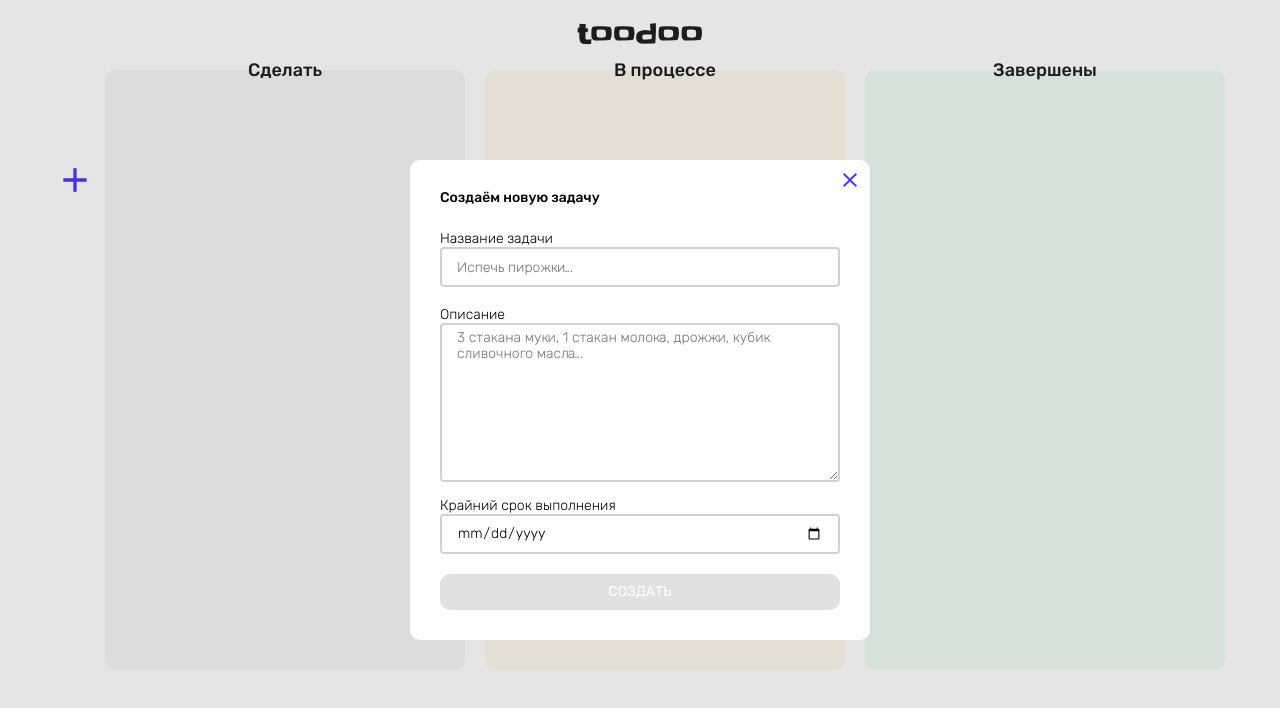
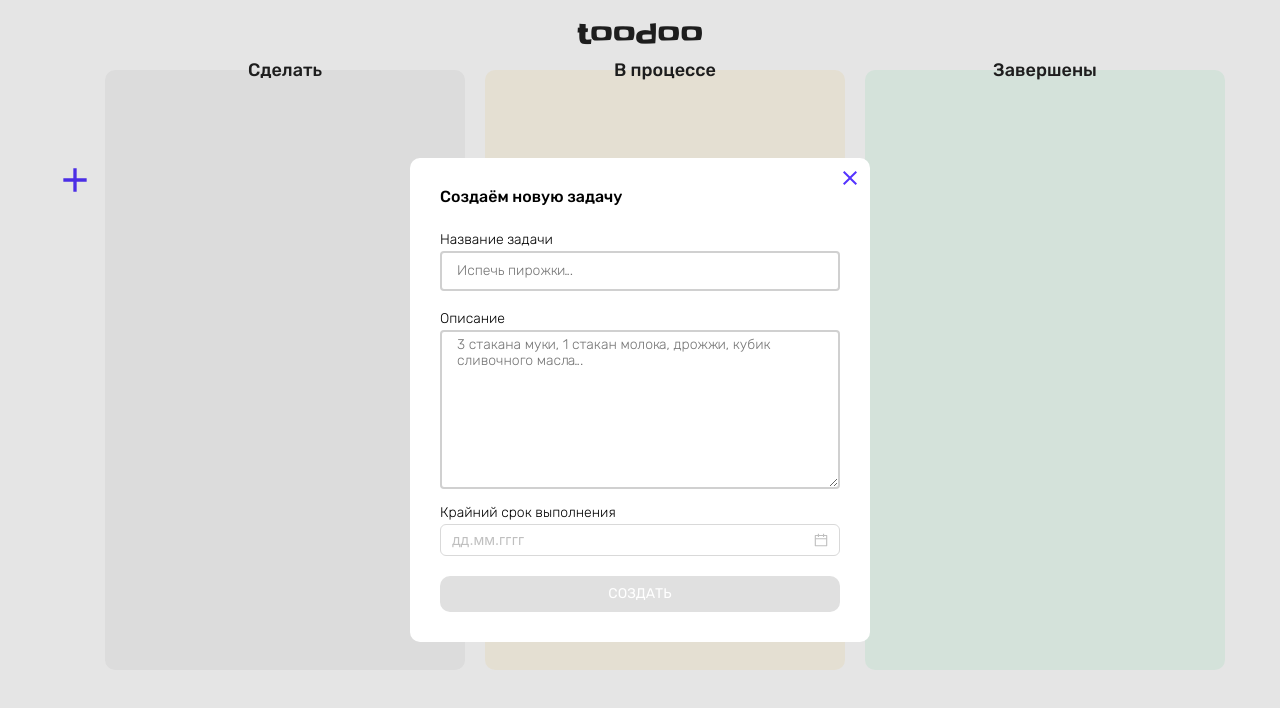
Before and after one commit to Lehano-A/todo, a React (Create React App) app: page / in a window 1280 px wide. Both pictures are taken after a click on the button 75 px from the left and 179 px from the top of the page. Shown: the top 708 px of the page. Built offline with nearby package versions, Linux system fonts and the light colour scheme.

Commit message:
Заменяет нативный инпут с типом даты на библиотечный Mui. Также, переносит заголовок форм в компонент FormTask

```diff
--- a/package.json
+++ b/package.json
@@ -8,9 +8,12 @@
     "@hello-pangea/dnd": "^18.0.1",
     "@mui/material": "^7.0.2",
     "@mui/types": "^7.4.1",
+    "@mui/x-date-pickers": "^8.2.0",
     "@redux-devtools/extension": "^3.3.0",
     "@reduxjs/toolkit": "^2.7.0",
+    "antd": "^5.25.0",
     "cra-template-ts-react-l": "1.4.0",
+    "dayjs": "^1.11.13",
     "react": "^18.3.1",
     "react-dom": "^18.3.1",
     "react-redux": "^9.2.0",
--- a/src/components/DialogAddNewTask/DialogAddNewTask.tsx
+++ b/src/components/DialogAddNewTask/DialogAddNewTask.tsx
@@ -1,6 +1,5 @@
 import React, { forwardRef } from 'react'
 import { useDispatch } from 'react-redux'
-import styled from 'styled-components'
 import uniqid from 'uniqid'
 
 import { closeDialog } from '../../redux/reducers/slices/dialogsSlice'
@@ -8,10 +7,6 @@
 import { TaskType } from '../Main/Task/task.type'
 import Dialog from '../common/Dialog/Dialog'
 import FormTask from '../common/FormTask/FormTask'
-
-const Title = styled('h2')`
-  margin-bottom: 25px;
-`
 
 const DialogAddNewTask = forwardRef(function (_, ref: any) {
   const dispatch = useDispatch()
@@ -40,9 +35,10 @@
       ref={ref}
       handleCloseDialog={handleCloseDialog}
     >
-      <Title>Создаём новую задачу</Title>
-
-      <FormTask handleSubmit={handleCreateNewTask} />
+      <FormTask
+        title='Создаём новую задачу'
+        handleSubmit={handleCreateNewTask}
+      />
     </Dialog>
   )
 })
--- a/src/components/DialogEditTask/DialogEditTask.tsx
+++ b/src/components/DialogEditTask/DialogEditTask.tsx
@@ -39,9 +39,10 @@
       handleCloseDialog={handleCloseDialog}
     >
       <FormTask
+        title='Редактируем задачу'
+        nameButtonSubmit='Обновить'
         valuesForInputs={dialogEditTask.data}
         handleSubmit={handleEditSubmit}
-        nameButtonSubmit='Обновить'
       />
     </Dialog>
   )
--- a/src/components/common/Dialog/Dialog.tsx
+++ b/src/components/common/Dialog/Dialog.tsx
@@ -9,8 +9,9 @@
   padding: 30px;
   min-width: 400px;
   max-width: 600px;
+  overflow: visible;
 
-  :where(& input, & textarea, & label, & div) {
+  :where(& input, & textarea) {
     width: 100%;
   }
 `
@@ -51,7 +52,10 @@
   }
 
   return (
-    <StyledDialog ref={ref}>
+    <StyledDialog
+      ref={ref}
+      id='dialog'
+    >
       <span
         autoFocus
         tabIndex={-1}
--- a/src/components/common/FormTask/FormTask.tsx
+++ b/src/components/common/FormTask/FormTask.tsx
@@ -1,15 +1,25 @@
+import { DatePicker } from 'antd'
+import dayjs, { Dayjs } from 'dayjs'
 import React, { useCallback, useEffect, useState } from 'react'
 import styled from 'styled-components'
 
 import getFormattedDate from '../../../utils/getFormattedDate'
 import { TaskType } from '../../Main/Task/task.type'
 
-const Label = styled('label')`
+const Title = styled('h2')`
+  font-size: 1.6rem;
+  margin-bottom: 25px;
+`
+
+const BoxLabelInput = styled('div')`
   display: flex;
   flex-direction: column;
-  &:not(:last-child) {
+  align-items: start;
   margin-bottom: 20px;
-  }
+`
+
+const Label = styled('label')`
+  margin-bottom: 3px;
 `
 
 const NameTask = styled('input')`
@@ -29,7 +39,8 @@
   }
 `
 
-const Deadline = styled('input')`
+const Deadline = styled(DatePicker)`
+  width: 100%;
   &:focus {
     ${({ theme }) => theme.focus.input};
   }
@@ -57,9 +68,10 @@
   handleSubmit: (e: React.FormEvent<HTMLFormElement>, inputsValues: TaskType) => void
   valuesForInputs?: TaskType
   nameButtonSubmit?: 'Создать' | 'Обновить'
+  title?: string
 }
 
-function FormTask({ handleSubmit, valuesForInputs, nameButtonSubmit = 'Создать' }: FormTaskProps) {
+function FormTask({ handleSubmit, valuesForInputs, title, nameButtonSubmit = 'Создать' }: FormTaskProps) {
   const [inputsValues, setInputsValues] = useState<TaskType>(defaultFormValues)
   const [isDisabledSubmit, setIsDisabledSubmit] = useState(true)
 
@@ -96,6 +108,15 @@
     }))
   }
 
+  function handleDatePick(date: unknown, dateString: string | string[]) {
+    if (!Array.isArray(dateString)) {
+      setInputsValues((prevState) => ({
+        ...prevState,
+        deadline: dateString,
+      }))
+    }
+  }
+
   // обработать сабмит формы
   function handleFormSubmit(e: React.FormEvent<HTMLFormElement>) {
     e.preventDefault()
@@ -103,11 +124,21 @@
     handleSubmit(e, inputsValues)
   }
 
+  // скрыть даты перед сегодняшним днём
+  function disableDateBeforeToday(current: Dayjs): boolean {
+    return current && current < dayjs().endOf('day')
+  }
+
   return (
+    <>
+      {title && <Title>{title}</Title>}
+
       <form onSubmit={handleFormSubmit}>
-      <Label>
-        Название задачи
+        <BoxLabelInput>
+          <Label htmlFor='taskNameInput'>Название задачи </Label>
+
           <NameTask
+            id='taskNameInput'
             required
             maxLength={300}
             name='nameTask'
@@ -115,31 +146,34 @@
             value={inputsValues.nameTask}
             onChange={handleInputValue}
           />
-      </Label>
-
-      <Label>
-        Описание
+        </BoxLabelInput>
+        <BoxLabelInput>
+          <Label htmlFor='taskDescriptionTextArea'>Описание</Label>
           <Description
+            id='taskDescriptionTextArea'
             rows={9}
             name='description'
             placeholder='3 стакана муки, 1 стакан молока, дрожжи, кубик сливочного масла...'
             value={inputsValues.description}
             onChange={handleInputValue}
           />
-      </Label>
+        </BoxLabelInput>
 
-      <Label>
-        Крайний срок выполнения
+        <BoxLabelInput>
+          <Label htmlFor='deadlineDatePicker'> Крайний срок выполнения </Label>
           <Deadline
-          name='deadline'
-          type='date'
-          defaultValue={valuesForInputs?.deadline}
-          onChange={handleInputValue}
+            id='deadlineDatePicker'
+            placeholder='дд.мм.гггг'
+            format={{ format: 'DD.MM.YYYY' }}
+            disabledDate={disableDateBeforeToday}
+            getPopupContainer={() => document.getElementById('dialog') || document.body}
+            onChange={handleDatePick}
+            value={inputsValues.deadline ? dayjs(inputsValues.deadline, 'DD.MM.YYYY') : inputsValues.deadline}
           />
-      </Label>
-
+        </BoxLabelInput>
         <ButtonSubmit disabled={isDisabledSubmit}>{nameButtonSubmit}</ButtonSubmit>
       </form>
+    </>
   )
 }
 
--- a/src/index.tsx
+++ b/src/index.tsx
@@ -1,3 +1,4 @@
+import { ConfigProvider } from 'antd'
 import { createRoot } from 'react-dom/client'
 import { Provider } from 'react-redux'
 import { ThemeProvider } from 'styled-components'
@@ -12,9 +13,12 @@
 
 root.render(
   <Provider store={store}>
+    {/* <ConfigProvider theme={{ components: { */}
+    {/* DatePicker: {zIndexPopup: 111111111}}}}> */}
     <ThemeProvider theme={theme}>
       <GlobalStyle />
       <App />
     </ThemeProvider>
+    {/* </ConfigProvider> */}
   </Provider>
 )
```
Also changed, not shown: 1 other file (tests, documents, lock files or other folders). Lines whose indentation alone changed are shown as unchanged.
